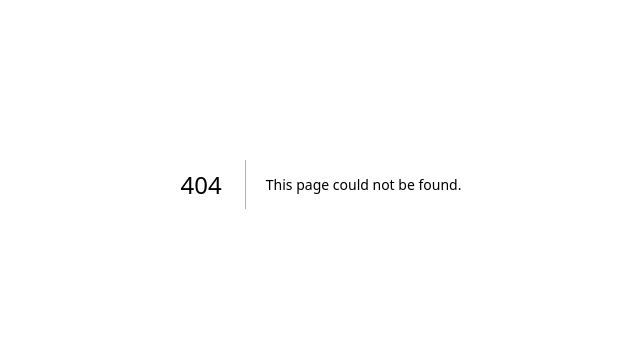
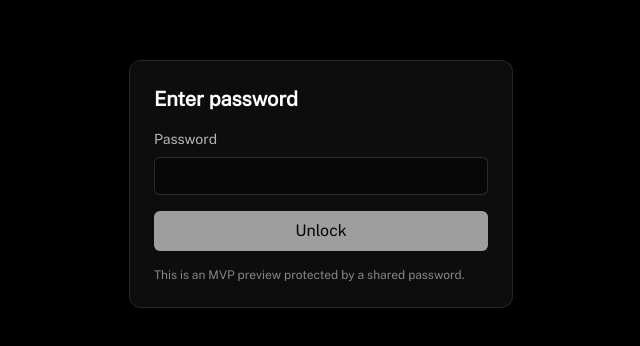
Before and after one commit to Leo-Medin/lk-voice-assistant-frontend, a Next.js app: page /login in a window 1280 px wide. Before the commit this address had no page. Shown: the part 216-562 px from the top of the page, without its empty margins (319-959 px from the left). Built offline with nearby package versions, Linux system fonts and the light colour scheme.

Commit message:
page protected by password; backend warmup fired on page render

```diff
--- /dev/null
+++ b/app/api/auth/route.ts
@@ -0,0 +1,30 @@
+import { NextRequest, NextResponse } from "next/server";
+
+export async function POST(req: NextRequest) {
+    const { password } = (await req.json().catch(() => ({}))) as { password?: string };
+
+    const expected = process.env.MVP_PASSWORD ?? "25364888";
+    if (!expected) {
+        return NextResponse.json(
+            { error: "Server is missing MVP_PASSWORD" },
+            { status: 500 },
+        );
+    }
+
+    if (!password || password !== expected) {
+        return NextResponse.json({ error: "Invalid password" }, { status: 401 });
+    }
+
+    const cookieName = process.env.MVP_AUTH_COOKIE_NAME ?? "mvp_auth";
+    const cookieValue = process.env.MVP_AUTH_COOKIE_VALUE ?? "1";
+
+    const res = NextResponse.json({ ok: true });
+    res.cookies.set(cookieName, cookieValue, {
+        httpOnly: true,
+        sameSite: "lax",
+        secure: process.env.NODE_ENV === "production",
+        path: "/",
+        maxAge: 60 * 60 * 24 * 7, // 7 days
+    });
+    return res;
+}
--- /dev/null
+++ b/app/api/warmup/route.ts
@@ -0,0 +1,29 @@
+import { NextResponse } from "next/server";
+import { RoomServiceClient } from "livekit-server-sdk";
+
+export const runtime = "nodejs";
+
+export async function GET() {
+    const url = process.env.LIVEKIT_URL;
+    const apiKey = process.env.LIVEKIT_API_KEY;
+    const apiSecret = process.env.LIVEKIT_API_SECRET;
+
+    if (!url || !apiKey || !apiSecret) {
+        // Don’t fail the page if warmup isn’t configured
+        return NextResponse.json(
+            { ok: false, skipped: true, reason: "Missing LiveKit env vars" },
+            { status: 200 },
+        );
+    }
+
+    try {
+        const svc = new RoomServiceClient(url, apiKey, apiSecret);
+        // Lightweight call that reaches the server and forces it “awake”
+        await svc.listRooms();
+        console.log('backend warmed up');
+        return NextResponse.json({ ok: true }, { status: 200 });
+    } catch (e) {
+        // Still return 200 so UX isn't impacted; log in server output if needed
+        return NextResponse.json({ ok: false }, { status: 200 });
+    }
+}
--- /dev/null
+++ b/app/login/page.tsx
@@ -0,0 +1,72 @@
+"use client";
+
+import React, { useMemo, useState } from "react";
+import { useRouter, useSearchParams } from "next/navigation";
+
+export default function LoginPage() {
+    const router = useRouter();
+    const sp = useSearchParams();
+    const nextPath = useMemo(() => sp.get("next") ?? "/", [sp]);
+
+    const [password, setPassword] = useState("");
+    const [loading, setLoading] = useState(false);
+    const [error, setError] = useState<string | null>(null);
+
+    const onSubmit = async (e: React.FormEvent) => {
+        e.preventDefault();
+        setLoading(true);
+        setError(null);
+
+        try {
+            const res = await fetch("/api/auth", {
+                method: "POST",
+                headers: { "content-type": "application/json" },
+                body: JSON.stringify({ password }),
+            });
+
+            if (!res.ok) {
+                const data = (await res.json().catch(() => null)) as { error?: string } | null;
+                setError(data?.error ?? "Invalid password");
+                return;
+            }
+
+            router.replace(nextPath);
+            router.refresh();
+        } finally {
+            setLoading(false);
+        }
+    };
+
+    return (
+        <main className="min-h-screen flex items-center justify-center bg-black text-white px-6">
+            <form onSubmit={onSubmit} className="w-full max-w-sm space-y-4 border border-white/10 rounded-xl p-6 bg-white/5">
+                <h1 className="text-xl font-semibold">Enter password</h1>
+
+                <label className="block text-sm text-white/70">
+                    Password
+                    <input
+                        className="mt-2 w-full rounded-md bg-black/40 border border-white/15 px-3 py-2 outline-none"
+                        type="password"
+                        value={password}
+                        onChange={(e) => setPassword(e.target.value)}
+                        autoFocus
+                    />
+                </label>
+
+                {error ? <p className="text-sm text-red-300">{error}</p> : null}
+
+                <button
+                    type="submit"
+                    disabled={loading || password.length === 0}
+                    className="w-full rounded-md bg-white text-black px-3 py-2 disabled:opacity-60"
+                >
+                    {loading ? "Checking..." : "Unlock"}
+                </button>
+
+                <p className="text-xs text-white/50">
+                    This is an MVP preview protected by a shared password.
+                </p>
+            </form>
+        </main>
+    );
+}
--- a/app/page.tsx
+++ b/app/page.tsx
@@ -246,7 +246,12 @@ export default function Page() {
   const lastActivityRef = useRef<number>(Date.now());
   const inactivityIntervalRef = useRef<number | null>(null);
 
-  useEffect(() => {
+    useEffect(() => {
+        // Fire-and-forget warmup (don’t block UI)
+        fetch("/api/warmup", { method: "GET", cache: "no-store" }).catch(() => {});
+    }, []);
+
+    useEffect(() => {
     if (transcriptions.length > 0) {
         lastActivityRef.current = Date.now();
     }
```
Also changed, not shown: middleware.ts (added, +38 -0 lines).
